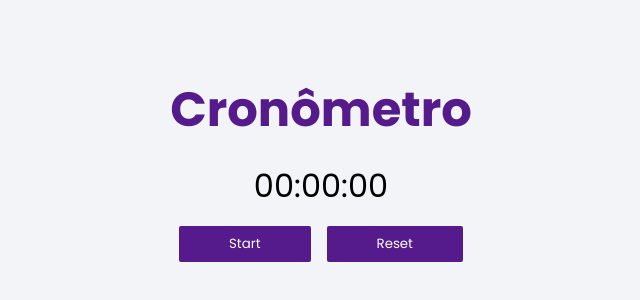
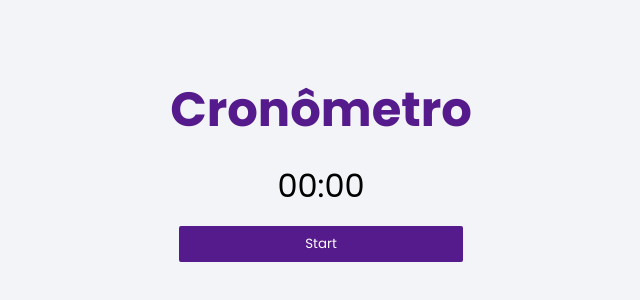
Before and after one commit to HenriquePinheiro12/VanillaJS-Cronometer, a plain HTML site: page index.html in a window 1280 px wide. Shown: the part 224-524 px from the top of the page, without its empty margins (319-959 px from the left). Drawn offline with Linux system fonts and the light colour scheme.

Commit message:
all cronometer done!!

```diff
--- a/index.html
+++ b/index.html
@@ -12,7 +12,7 @@
         <h1>Cronômetro</h1>
         <nav class="cron-box">
             <div class="hidden hours-box"><span class="hours">00</span>:</div>
-            <div class="minutes-box"><span class="minutes">00</span>:</div>
+            <div class="hidden minutes-box"><span class="minutes">00</span>:</div>
             <div class="seconds-box"><span class="seconds">00</span>:</div>
             <div class="mili-box"><span class="mili">00</span></div>
         </nav>
--- a/js/index.js
+++ b/js/index.js
@@ -34,10 +34,9 @@ const showHideBtns = () =>{
     } else {
         stopBtn.classList.remove('hidden');
         startBtn.classList.add('hidden');
-        // resetBtn.classList.remove('hidden');
     }
 
-    if(mil == sec == min == hour == 0){
+    if(mil == sec == min == 0){
         resetBtn.classList.add('hidden')
     } else{
         resetBtn.classList.remove('hidden');
@@ -77,8 +76,8 @@ const updateCron = () =>{
 
 const start = () =>{
     intervalOn = true;
-    showHideBtns();
     updateCron();
+    setTimeout(showHideBtns, 101)
     intervalId = setInterval(()=>{
         updateCron();
         count();
@@ -104,4 +103,4 @@ const reset = ()=>{
 showHideBtns();
 startBtn.addEventListener('click', start);
 stopBtn.addEventListener('click', stopCron);
-resetBtn.addEventListener('click', reset)
+resetBtn.addEventListener('click', reset);
```
Also changed, not shown: css/style.css (line endings or trailing spaces).
